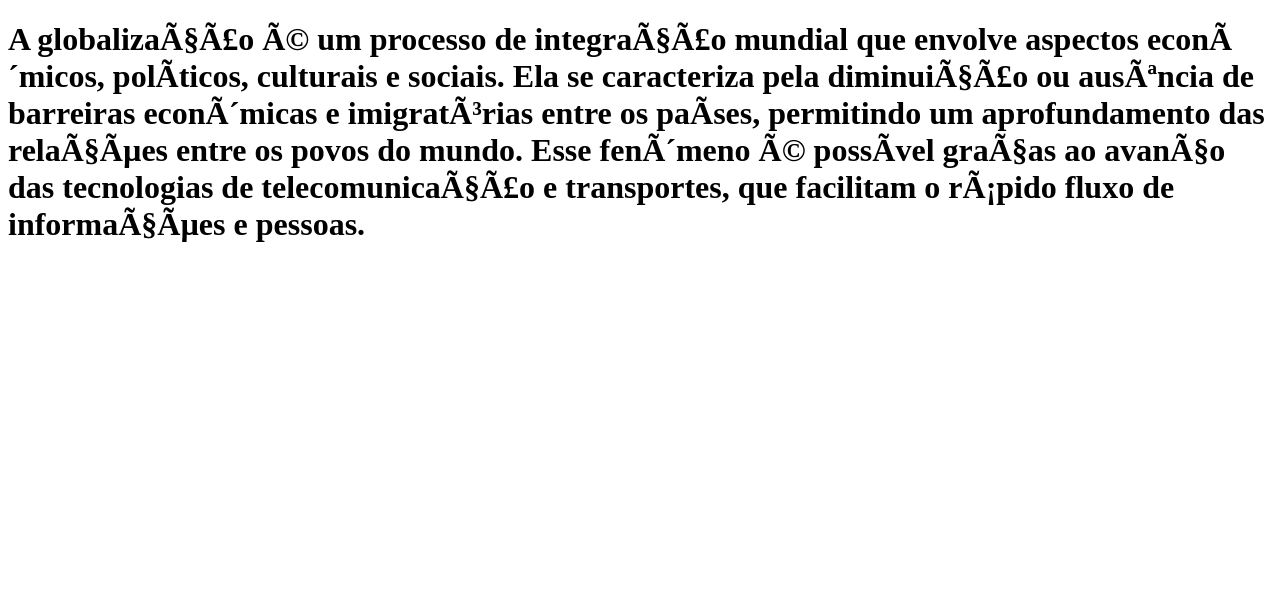
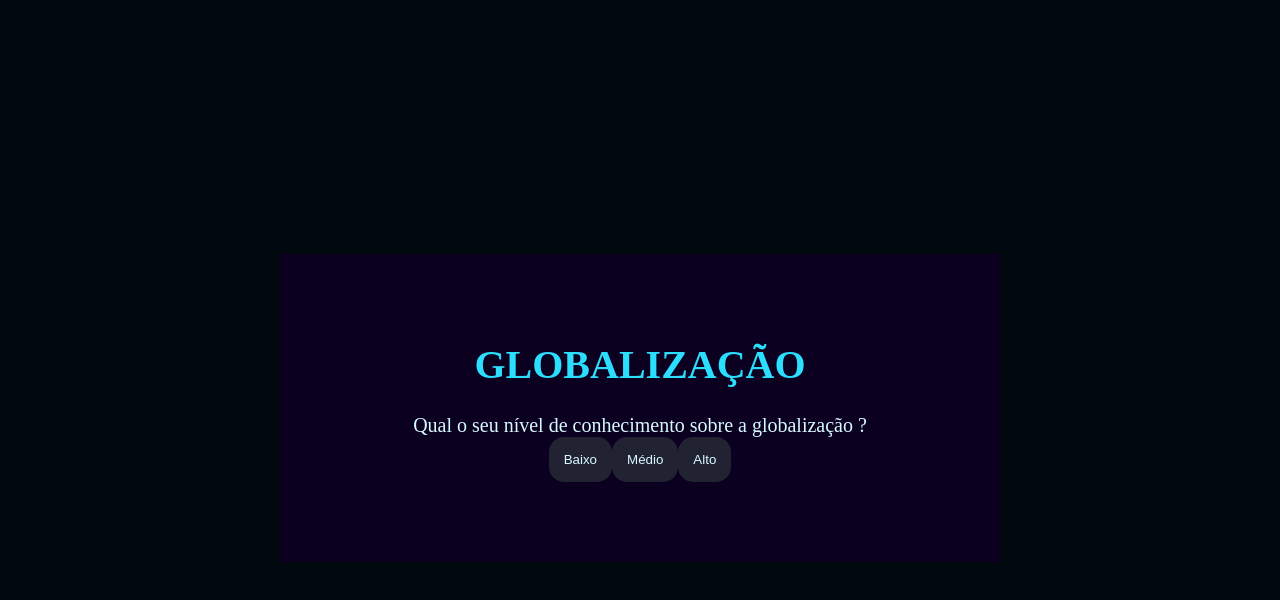
Before and after one commit to User21N/IA, a plain HTML site: page index.html in a window 1280 px wide. Drawn offline with Linux system fonts and the light colour scheme.

Commit message:
alteração no projeto

```diff
--- a/index.html
+++ b/index.html
@@ -1,20 +1,19 @@
 <!DOCTYPE html>
 <html lang="pt-br">
 <head>
-<meta charset=”UTF-8”>
-<meta name=”viewport” content=
-”width=device-width, initial-scale=1.0”>
-<link rel=”stylesheet” href=”style.css”>
-<script src=”script.js”></script>
+<meta charset="UTF-8">
+<meta name="viewport" content="width=device-width, initial-scale=1.0">
+<link rel="stylesheet" href="style.css">
 <title>GLOBALIZAÇÃO</title>
 </head>
 <body>
-    <div class=”caixa-principal”>
-        <h1>A globalização é um processo de integração mundial que envolve aspectos econômicos, políticos, culturais e sociais. Ela se caracteriza pela diminuição ou ausência de barreiras econômicas e imigratórias entre os países, permitindo um aprofundamento das relações entre os povos do mundo. Esse fenômeno é possível graças ao avanço das tecnologias de telecomunicação e transportes, que facilitam o rápido fluxo de informações e pessoas.</h1>
-        <div class=”caixa-perguntas”></div>
-        <div class=”caixa-alternativas”></div>
-        <div class=”caixa-resultado”>
-        <p class=”texto-resultado”></p>
+    <div class="caixa-principal">
+        <h1>GLOBALIZAÇÃO</h1>
+        <div class="caixa-perguntas">A globalização é um processo de integração mundial que envolve aspectos econômicos, políticos, culturais e sociais. Ela se caracteriza pela diminuição ou ausência de barreiras econômicas e imigratórias entre os países, permitindo um aprofundamento das relações entre os povos do mundo. Esse fenômeno é possível graças ao avanço das tecnologias de telecomunicação e transportes, que facilitam o rápido fluxo de informações e pessoas.</div>
+        <div class="caixa-alternativas"></div>
+        <div class="caixa-resultado">
+        <p class="texto-resultado"></p>
         </div>
+        <script src="script.js"></script>
 </body>
 </html>
--- a/script.js
+++ b/script.js
@@ -1,17 +1,134 @@
-const caixaPrincipal = document.querySelector(‘.caixa-
-    principal’);
+const caixaPrincipal = document.querySelector(".caixa-principal");
+const caixaPerguntas = document.querySelector(".caixa-perguntas");
+const caixaAlternativas = document.querySelector(".caixa-alternativas");
+const caixaResultado = document.querySelector(".caixa-resultado");
+const textoResultado = document.querySelector(".texto-resultado");
+const perguntas = [
+{
+enunciado: "Qual o seu nível de conhecimento sobre a globalização ?",
+alternativas: [
+{
+texto: "Baixo",
 
-    const caixaPrincipal = document.querySelector(‘.caixa-
-        principal’);
+afirmacao: "Você sabe apenas a base sobre a globalização. "
+},
+{
+texto: "Médio",
 
-        const caixaPerguntas = document.querySelector(‘.caixa-
-        perguntas’);
+afirmacao: "Você tem um bom entendimento sobre a globalização. "
+},
+{
+texto: "Alto",
 
-        const caixaAlternativas = document.querySelector(‘.caixa-
-        alternativas’);
+afirmacao: "Você tem tem um conhecimento aprofundado sobre a globalização."
+}
+]
+},
+{
+enunciado: "1) A globalização é um processo contínuo de integração, em especial, econômica do globo. Para tal, torna-se necessário a disponibilidade de ferramentas que permitem a organização das redes e dos fluxos entre as diferentes regiões do mundo. Desse modo, pode-se apontar que a globalização está amparada no:",
+alternativas: [
+{
+texto: "a)   protecionismo econômico praticado pelos países desenvolvidos",
 
-        const caixaResultado = document.querySelector(‘.caixa-
-        resultado’);
+afirmacao: " Está alternativa está incorreta."
+},
+{
+texto: "b) desenvolvimento dos meios de transporte e de comunicação",
 
-        const textoResultado = document.querySelector(‘.texto-
-        resultado’);
+afirmacao: "1-B) Esta alternativa está correta pois a globalização é um processo de integração econômica e social que necessita de uma rede de ligações entre os diferentes pontos do globo. "
+},
+{
+texto: "c) emprego de técnicas tradicionais de produção, como o fordismo",
+afirmacao: "Está alternativa está incorreta. "
+},
+{
+texto: "d) comprometimento com o desenvolvimento sustentável das nações",
+afirmacao: "Está alternativa está incorreta. "
+}
+
+]
+},
+{
+enunciado: "2 - As atividades industriais da globalização estão extremamente internacionalizadas e são baseadas em ferramentas tecnológicas de produção e comercialização. Sendo assim, destacam-se, no processo de globalização, as empresas ligadas à:",
+alternativas: [
+{
+texto: "a) produção de conhecimento, como as de informática",
+afirmacao: "2-A) Esta alternativa esta correta pois as principais indústrias desse período estão relacionadas ao desenvolvimento tecnológico, como as de informática. "
+},
+{
+texto: "b) exploração de bens primários, como as madeireiras",
+
+afirmacao: "Está altenativa está incorreta. "
+
+},
+{
+texto: "c) atividade de produção artesanal, como as têxteis",
+afirmacao: "Está altenativa está incorreta. "
+},
+{
+texto: "d) alta exploração dos trabalhadores, como as de base",
+afirmacao: "Está alternativa está incorreta. "
+}
+]
+},
+{
+enunciado: "3 - Com relação ao espaço mundial, o processo de globalização provoca uma homogeneização da produção e do consumo em nível global, porém esse processo não é uniforme em todo o planeta. Desse modo, pode-se afirmar que a globalização resultou na: ",
+alternativas: [
+{
+texto: "a) melhoria da qualidade de vida das populações periféricas",
+afirmacao: "Está alternativa está incorreta. "
+},
+{
+texto: "b) utilização de mão de obra com baixa qualificação profissional",
+afirmacao: "Está alternativa está incorreta. "
+},
+{
+texto: "c) acentuação da desigualdade social entre diferentes regiões",
+afirmacao: "3-C) Esta alternativa esta correta pois a globalização não atua de maneira uniforme em todas as regiões do globo. "
+
+},
+
+{
+texto: "d)diminuição dos impactos ambientais gerados no globo",
+afirmacao: "Está alternativa está incorreta. "
+
+}
+]
+}
+
+
+];
+let atual = 0;
+let perguntaAtual;
+let historiaFinal = "";
+function mostraPergunta() {
+if (atual >= perguntas.length) {
+mostraResultado();
+return;
+}
+perguntaAtual = perguntas[atual];
+caixaPerguntas.textContent = perguntaAtual.enunciado;
+caixaAlternativas.textContent = "";
+mostraAlternativas();
+}
+function mostraAlternativas(){
+for(const alternativa of perguntaAtual.alternativas) {
+const botaoAlternativas = document.createElement("button");
+botaoAlternativas.textContent = alternativa.texto;
+botaoAlternativas.addEventListener("click", () =>
+respostaSelecionada(alternativa));
+caixaAlternativas.appendChild(botaoAlternativas);
+}
+}
+function respostaSelecionada(opcaoSelecionada) {
+const afirmacoes = opcaoSelecionada.afirmacao;
+historiaFinal += afirmacoes + " ";
+atual++;
+mostraPergunta();
+}
+function mostraResultado() {
+caixaPerguntas.textContent = "Obrigado por completar o quiz!";
+textoResultado.textContent = historiaFinal;
+caixaAlternativas.textContent = "";
+}
+mostraPergunta();
--- a/style.css
+++ b/style.css
@@ -0,0 +1,45 @@
+:root{
+    --cor-fundo: #01080e;
+    --cor-principal: #0B0020;
+    --cor-secundaria:#212333;
+    --cor-destaque: #2BDEFD;
+    --cor-texto:#D7F9FF;
+
+}
+
+body{
+   background-color: var(--cor-fundo);
+   color: var(--cor-texto);
+   display: flex;
+   justify-content: center;
+   align-items: center;
+   min-height: 100vh;
+   font-size: 20px;
+}
+
+.caixa-principal{
+    background-color: var(--cor-principal);
+    width: 90%;
+    max-width: 600px;
+    text-align: center;
+    padding: 60px;
+}
+
+
+h1{
+    color: var(--cor-destaque);
+}
+
+button{
+background-color: var(--cor-secundaria);
+color: var(--cor-texto);
+border: none;
+border-radius: 15px;
+padding: 15px;
+transition: background 0.3s;
+}
+
+button:hover{
+    background-color: var(--cor-destaque);
+    color: var(--cor-principal);
+}
```
